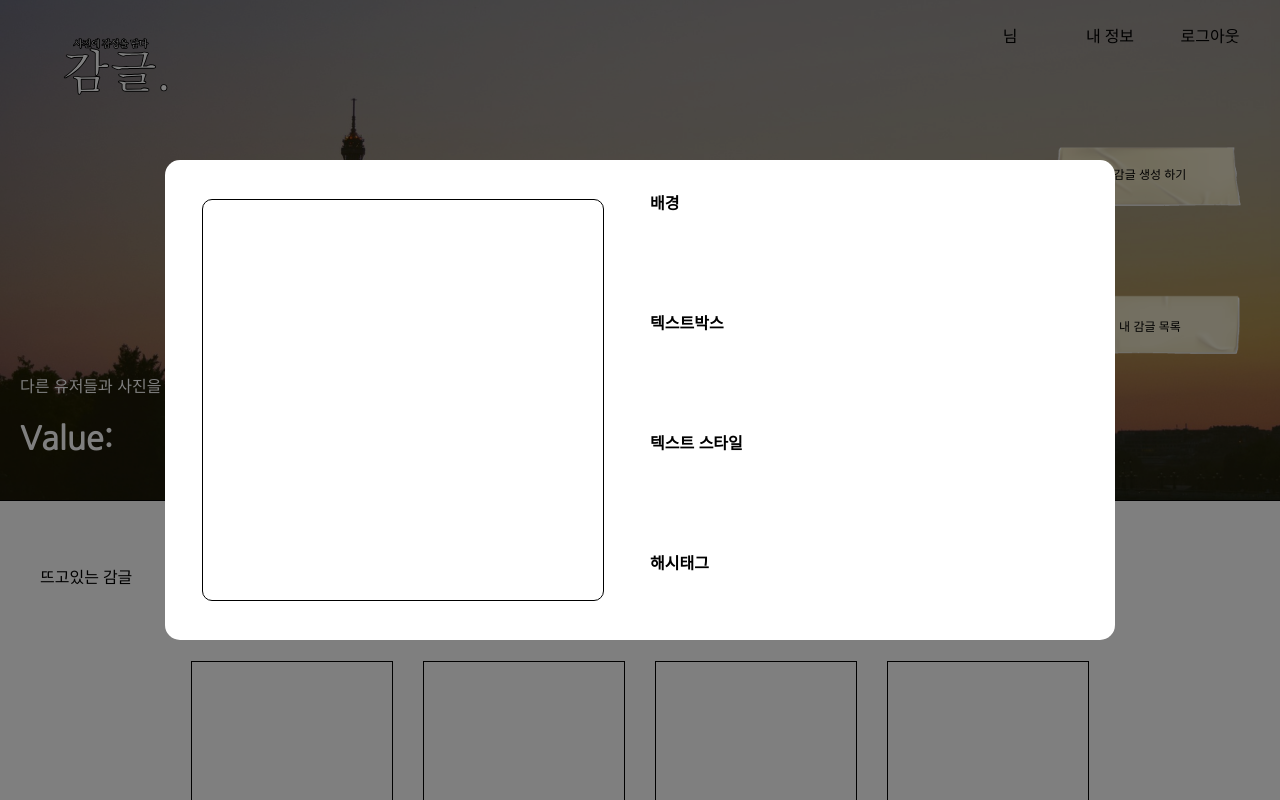
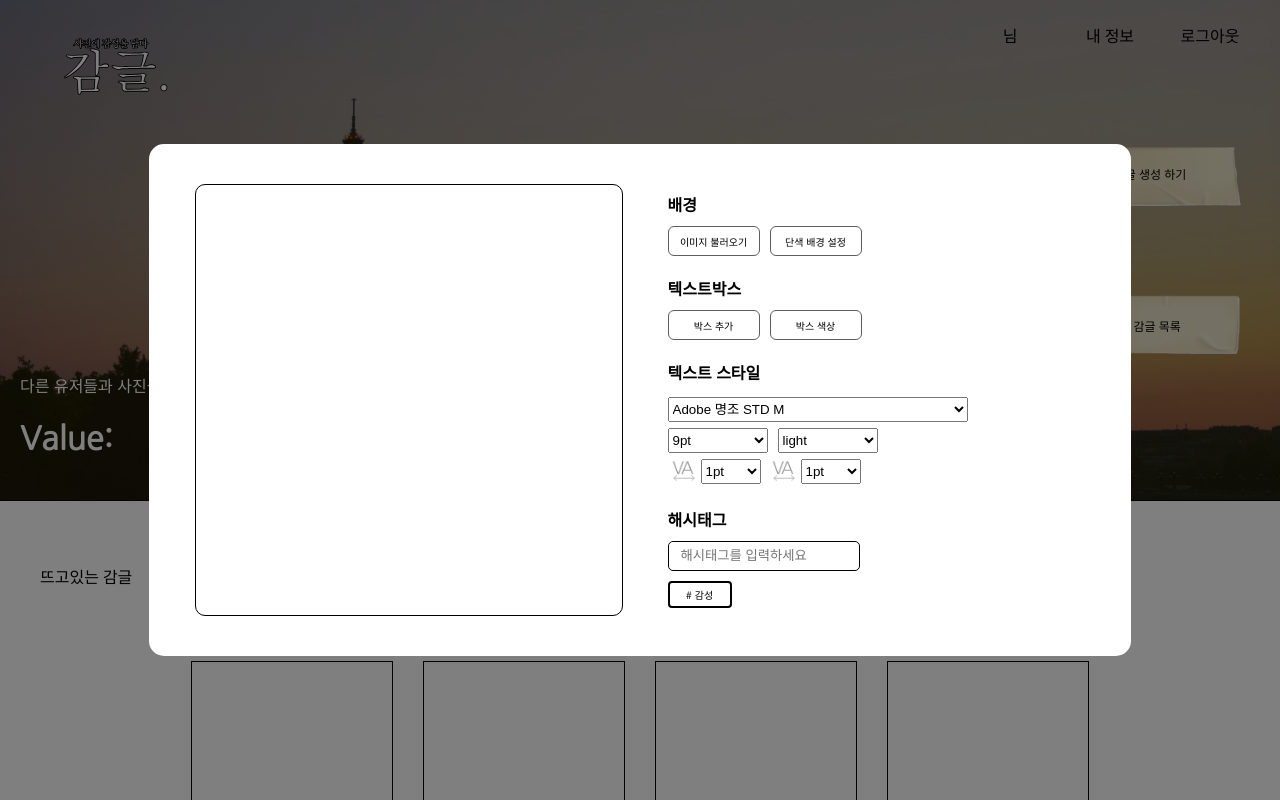
Before and after one commit to jieunjieun/Gamgeul, a React app: page / in a window 1280 px wide. Shown: the top 800 px of the page. Built offline with nearby package versions, Linux system fonts and the light colour scheme.

Commit message:
add editlist frame

```diff
--- a/package.json
+++ b/package.json
@@ -14,8 +14,10 @@
     "babel-loader": "^7.1.4",
     "babel-preset-es2015": "^6.24.1",
     "babel-preset-react": "^6.24.1",
+    "node-sass": "^4.8.3",
     "react": "^16.2.0",
     "react-dom": "^16.2.0",
+    "sass-loader": "^6.0.7",
     "uglifyjs-webpack-plugin": "^1.2.3",
     "webpack": "^4.1.1",
     "webpack-bundle-analyzer": "^2.11.1",
--- a/src/components/edit/EditBackground.js
+++ b/src/components/edit/EditBackground.js
@@ -9,7 +9,10 @@ class EditBackground extends React.Component {
         return(
             <div className = {styles.functionBox}>
                 <div className = {styles.functionTitle}>배경</div>
-                <div className = {styles.functions}></div>
+                <div className = {styles.functions}>
+                    <div className ={styles.buttons}>이미지 불러오기</div>
+                    <div className = {styles.buttons}>단색 배경 설정</div>
+                </div>
             </div>
         );
     }
--- a/src/components/edit/EditBox.js
+++ b/src/components/edit/EditBox.js
@@ -13,8 +13,10 @@ class EditBox extends React.Component {
         return(
             <div className = {styles.backBox}>
                 <div className = {styles.editBox}>
-                   <LeftBox/>
-                   <RightBox/>
+                    <div className = {styles.wrapBox}>
+                        <LeftBox/>
+                        <RightBox/>
+                   </div>
                 </div>
             </div>
         );
--- a/src/components/edit/EditHash.js
+++ b/src/components/edit/EditHash.js
@@ -9,7 +9,10 @@ class EditHash extends React.Component {
         return(
             <div className = {styles.functionBox}>
                 <div className = {styles.functionTitle}>해시태그</div>
-                <div className = {styles.functions}></div>
+                <div className = {styles.functions}>
+                    <div className = {styles.inputHash}><input type = "text" placeholder = "해시태그를 입력하세요"/></div>
+                    <div className = {styles.hashtag}># 감성</div>
+                </div>
             </div>
         );
     }
--- a/src/components/edit/EditTextBox.js
+++ b/src/components/edit/EditTextBox.js
@@ -9,7 +9,10 @@ class EditTextBox extends React.Component {
         return(
             <div className = {styles.functionBox}>
                 <div className = {styles.functionTitle}>텍스트박스</div>
-                <div className = {styles.functions}></div>
+                <div className = {styles.functions}>
+                    <div className ={styles.buttons}>박스 추가</div>
+                    <div className = {styles.buttons}>박스 색상</div>
+                </div>
             </div>
         );
     }
--- a/src/components/edit/EditTextStyle.js
+++ b/src/components/edit/EditTextStyle.js
@@ -9,7 +9,32 @@ class EditTextStyle extends React.Component {
         return(
             <div className = {styles.functionBox}>
                 <div className = {styles.functionTitle}>텍스트 스타일</div>
-                <div className = {styles.functions}></div>
+                <div className = {styles.functions}>
+                    <select className = {styles.fontSelect}>
+                        <option>Adobe 명조 STD M</option>
+                    </select>
+                    <select className = {styles.fontSize}>
+                        <option>9pt</option>
+                        <option>10</option>
+                        <option>11</option>
+                    </select>
+                    <select className = {styles.fontWeight}>
+                        <option>light</option>
+                        <option>bold</option>
+                    </select>
+                    <div className = {styles.logowrap}>
+                        <select className = {styles.between}>
+                            <option>1pt</option>
+                            <option>2pt</option>
+                        </select>
+                    </div>
+                    <div className = {styles.logowrap}>
+                    <select className = {styles.lineHeight}>
+                        <option>1pt</option>
+                        <option>2pt</option>
+                    </select>
+                    </div>
+                </div>
             </div>
         );
     }
--- a/src/components/edit/styles.css
+++ b/src/components/edit/styles.css
@@ -23,21 +23,30 @@
     display: flex;
     justify-content: center;
     align-items: center;
+    padding: 1em;
 }
 
-.leftBox {
-    width: 50%;
-    height: 100%;
-    /* border: 1px solid black; */
+.wrapBox {
+
     display: flex;
     justify-content: center;
     align-items: center;
 }
 
+
+
+.leftBox {
+    width: 45%;
+    height: 100%;
+    display: flex;
+    justify-content: center;
+    align-items: center;
+    margin-right: 35px;
+}
+
 .rightBox {
-    width: 50%;
+    width: 45%;
     height: 100%;
-    /* border: 1px solid black; */
     display: flex;
     justify-content: left;
     align-items: center;
@@ -46,20 +55,127 @@
 
 
 .imageBox {
-    width: 400px;
-    height: 400px;
+    width: 430px;
+    height: 430px;
     border: 1px solid black;
     border-radius: 10px;
 }
 
 .functionBox {
-    width: 350px;
-    height: 60px;
+    width: 300px;
     /* border: 1px solid black; */
     font-family: 'Nanum Gothic', sans-serif;
     margin-left: 10px;
+    margin: 0 0 20px 10px;
+}
+
+.functionBox:nth-last-child(1) {
+    margin: 0 0 0 10px;
 }
 
 .functionTitle {
     font-weight: bold;
+    margin-bottom: 10px;
 }
+
+.buttons {
+    width: 90px;
+    height: 28px;
+    border: 1px solid #5E5E5E;
+    border-radius: 6px;
+    display: flex;
+    justify-content: center;
+    align-items: center;
+    font-size: 10px;
+    cursor: pointer;
+    float: left;
+    margin-right: 10px;
+}
+
+.inputHash {
+    width: 190px;
+    height: 28px;
+    border: 1px solid black;
+    margin-bottom: 10px;
+    border-radius: 5px;
+}
+
+.inputHash input{
+    width: 90%;
+    height: 90%;
+    border: none;
+    outline: none;
+    text-indent: 10px;
+    border-radius: 5px;
+}
+
+.hashtag {
+    width: 60px;
+    height: 23px;
+    border: 2px solid black;
+    border-radius: 4px;
+    display: flex;
+    justify-content: center;
+    align-items: center;
+    font-size: 10px;
+}
+
+.functions select {
+    margin: 3px 10px 3px 0;
+}
+.fontSelect {
+    width: 300px;
+    height: 25px;
+    margin-right: 10px;
+}
+
+.fontSize {
+    width: 100px;
+    height: 25px;
+}
+
+.fontWeight {
+    width: 100px;
+    height: 25px;
+}
+
+
+.between {
+    width: 60px;
+    height: 25px;
+}
+
+.lineHeight {
+    width: 60px;
+    height: 25px;
+}
+
+.logowrap {
+    position: relative;
+    display: inline-block;
+    left: 33px;
+    margin-right: 30px;
+}
+
+.logowrap:nth-last-child(1) {
+    margin-right: 0;
+}
+
+.logowrap::before {
+    content: " ";
+    width: 25px;
+    height: 25px;
+    left: -33px;
+    margin: 3px 3px 3px 3px;
+    background-image: url('../../../assets/between.png');
+    background-size: 100% auto;
+    position: absolute;
+    background-position: center;
+    background-repeat: no-repeat;
+    /* border: 1px solid black; */
+}
+
+
+.logowrap:nth-child(2)::before {
+    background-image: url('../../../assets/lineHeight.png');
+}
--- a/src/components/main-start/Functions.js
+++ b/src/components/main-start/Functions.js
@@ -43,12 +43,6 @@ const mapDispatchToProps = (dispatch) => {
     }
 }
 
-// const mapStateToProps = (state) => {
-//     return {
-//         value: state.index.status
-//     }
-// }
-
 Functions = connect(undefined, mapDispatchToProps)(Functions);
 
 export default Functions;
--- a/webpack.config.js
+++ b/webpack.config.js
@@ -19,10 +19,16 @@ module.exports = {
                 presets: ['es2015', 'react'],
             }
             },
+
             {
                 test: /\.css$/,
                 loader: 'style-loader!css-loader?modules&importLoaders=1&localIdentName=[name]__[local]___[hash:base64:5]'
             },
+            // {
+            //     test: /\.sass$/,
+            //     include: path.appSrc,
+            //     loaders: ["style-loader", "css-loader", "sass-loader"]
+            //   },
             {
                 test: /\.(gif|png|jpe?g|svg)$/i,
                 use: [
```
Also changed, not shown: assets/between.png (added), assets/lineHeight.png (added), 1 other file.
